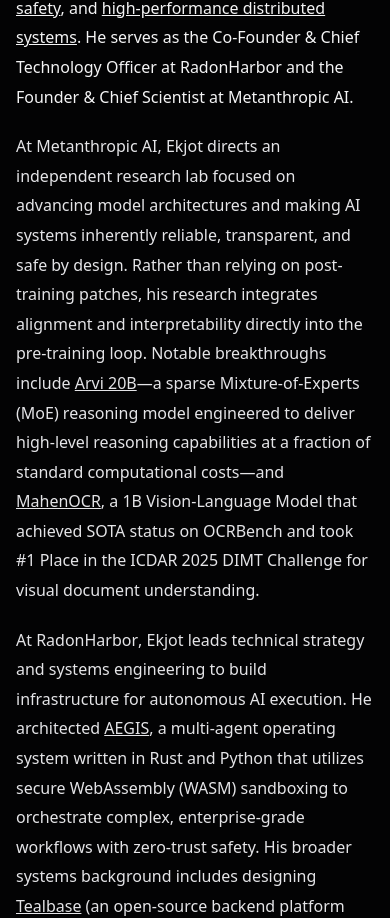
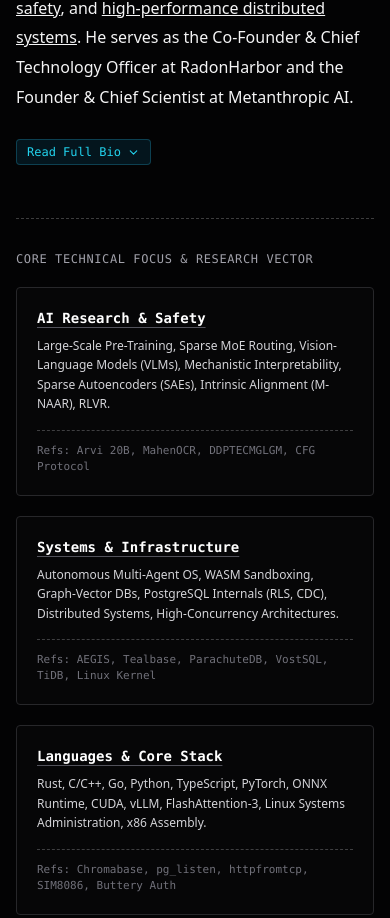
Before and after one commit to ekjotsinghmakhija/website, a Next.js app: page / in a window 390 px wide. Shown: the part 974-1892 px from the top of the page. Built offline with nearby package versions, Linux system fonts and the light colour scheme.

Commit message:
feat(responsive): add collapsible bio with read more toggle on mobile screens

```diff
--- a/src/components/sections/BentoHero.tsx
+++ b/src/components/sections/BentoHero.tsx
@@ -1,12 +1,13 @@
 "use client";
-import React from "react";
+import React, { useState } from "react";
 import Image from "next/image";
-import { Download, Mail } from "lucide-react";
+import { Download, Mail, ChevronDown, ChevronUp } from "lucide-react";
 import { GithubIcon } from "@/components/icons/GithubIcon";
 import { LinkedinIcon } from "@/components/icons/LinkedinIcon";
 import { SOCIALS } from "@/lib/socials";
 
 export default function BentoHero() {
+  const [isBioExpanded, setIsBioExpanded] = useState(false);
   return (
     <section className="pt-28 pb-14 border-b border-dashed border-zinc-700/80">
       {/* Top Header: Name, Full-Width Role Subtitle & Action Buttons */}
@@ -77,6 +78,8 @@ export default function BentoHero() {
               <strong className="text-white font-semibold">Ekjot Singh</strong> is an AI researcher and systems architect working at the intersection of <u>foundational model pre-training</u>, <u>intrinsic AI safety</u>, and <u>high-performance distributed systems</u>. He serves as the <strong>Co-Founder & Chief Technology Officer</strong> at <strong>RadonHarbor</strong> and the <strong>Founder & Chief Scientist</strong> at <strong>Metanthropic AI</strong>.
             </p>
 
+            {/* Remaining paragraphs: Always visible on desktop (lg:block), toggleable on mobile */}
+            <div className={`${isBioExpanded ? "block" : "hidden"} lg:block space-y-5`}>
               <p>
                 At <strong>Metanthropic AI</strong>, Ekjot directs an independent research lab focused on advancing model architectures and making AI systems inherently reliable, transparent, and safe by design. Rather than relying on post-training patches, his research integrates alignment and interpretability directly into the pre-training loop. Notable breakthroughs include <strong><u>Arvi 20B</u></strong>—a sparse Mixture-of-Experts (MoE) reasoning model engineered to deliver high-level reasoning capabilities at a fraction of standard computational costs—and <strong><u>MahenOCR</u></strong>, a 1B Vision-Language Model that achieved SOTA status on OCRBench and took <strong>#1 Place</strong> in the ICDAR 2025 DIMT Challenge for visual document understanding.
               </p>
@@ -84,6 +87,20 @@ export default function BentoHero() {
               <p>
                 At <strong>RadonHarbor</strong>, Ekjot leads technical strategy and systems engineering to build infrastructure for autonomous AI execution. He architected <strong><u>AEGIS</u></strong>, a multi-agent operating system written in Rust and Python that utilizes secure WebAssembly (WASM) sandboxing to orchestrate complex, enterprise-grade workflows with zero-trust safety. His broader systems background includes designing <strong><u>Tealbase</u></strong> (an open-source backend platform built on Go and PostgreSQL) and <strong><u>ParachuteDB</u></strong> (a low-latency graph-vector database engineered for real-time AI retrieval).
               </p>
+            </div>
+
+            {/* Read More / Read Less trigger for mobile (< lg screens) */}
+            <div className="lg:hidden pt-1">
+              <button
+                type="button"
+                onClick={() => setIsBioExpanded(!isBioExpanded)}
+                className="inline-flex items-center gap-1.5 text-xs font-mono text-cyan-400 hover:text-cyan-300 py-1 px-2.5 rounded bg-cyan-950/40 border border-cyan-800/60 transition-colors"
+                aria-expanded={isBioExpanded}
+              >
+                <span>{isBioExpanded ? "Read Less" : "Read Full Bio"}</span>
+                {isBioExpanded ? <ChevronUp size={13} /> : <ChevronDown size={13} />}
+              </button>
+            </div>
           </div>
         </div>
       </div>
```
Lines whose indentation alone changed are shown as unchanged.
